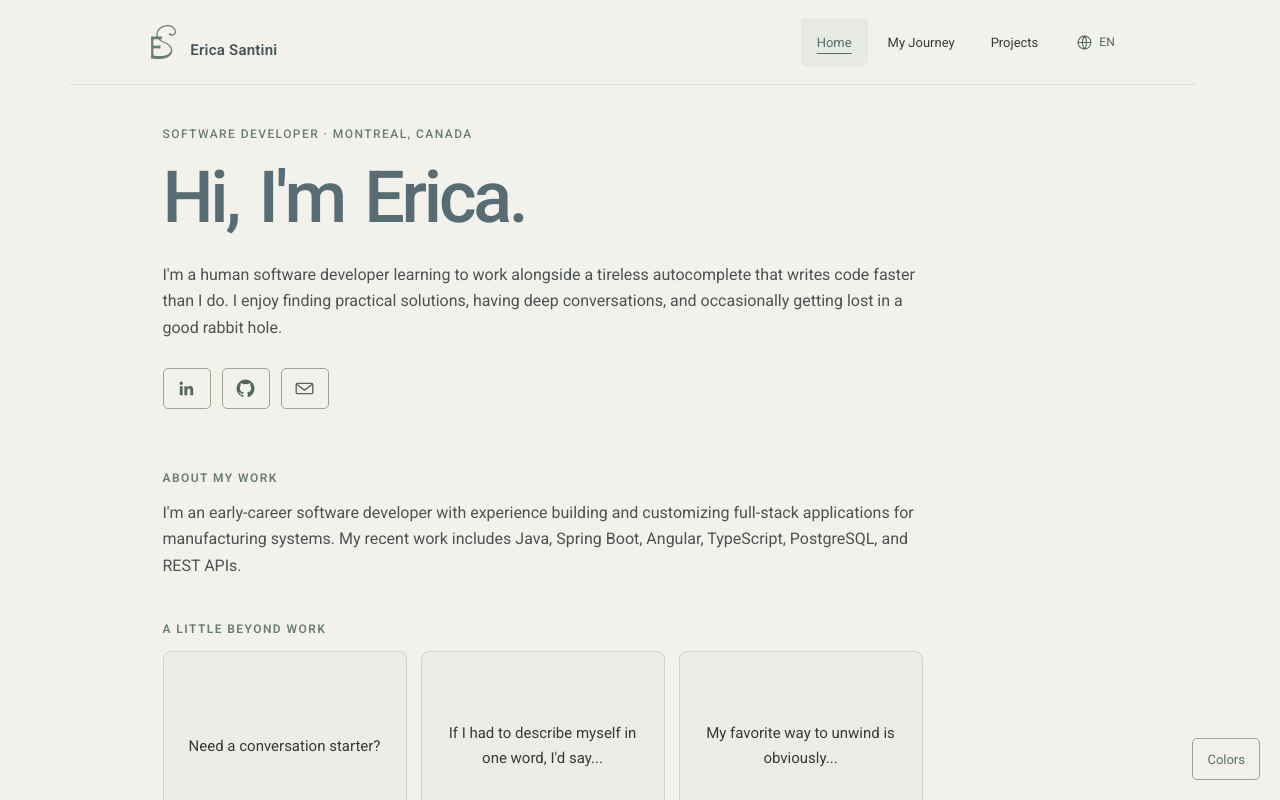
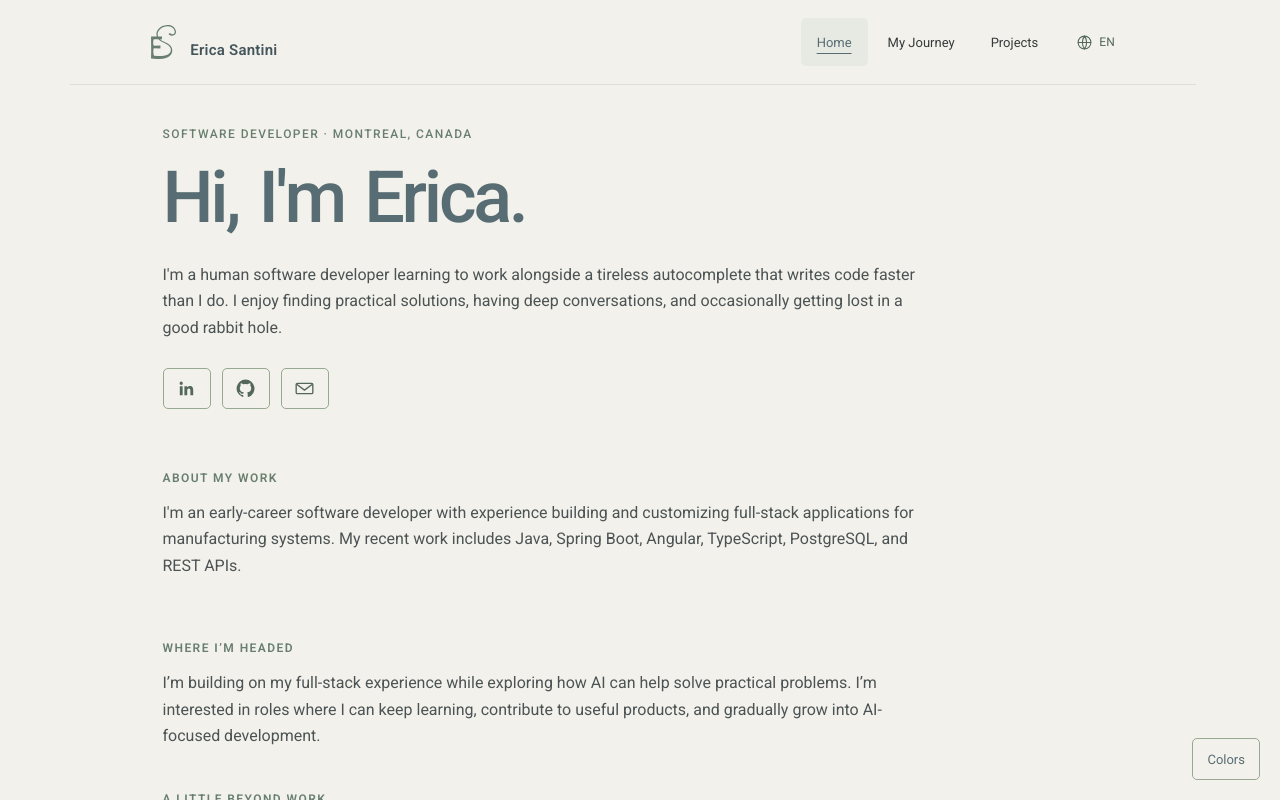
Before and after one commit to Kikasantini/erica-portfolio, a React (Vite) app: page /en in a window 1280 px wide. Shown: the top 800 px of the page. Built offline with nearby package versions, Linux system fonts and the light colour scheme.

Commit message:
feat: add career direction and certificate data

```diff
--- a/src/locales/en/home.json
+++ b/src/locales/en/home.json
@@ -41,5 +41,7 @@
       "label": "Email",
       "url": "mailto:ericasantini92@hotmail.com"
     }
-  ]
+  ],
+  "careerTitle": "Where I’m headed",
+  "careerSummary": "I’m building on my full-stack experience while exploring how AI can help solve practical problems. I’m interested in roles where I can keep learning, contribute to useful products, and gradually grow into AI-focused development."
 }
--- a/src/locales/en/journey.json
+++ b/src/locales/en/journey.json
@@ -1,5 +1,7 @@
 {
   "title": "My Journey",
+  "certificatesTitle": "Certificates",
+  "certificates": [],
   "experienceTitle": "Professional Experience",
   "educationTitle": "Education",
   "coreTechnologiesTitle": "Core Technologies",
--- a/src/locales/fr/home.json
+++ b/src/locales/fr/home.json
@@ -41,5 +41,7 @@
       "label": "Courriel",
       "url": "mailto:ericasantini92@hotmail.com"
     }
-  ]
+  ],
+  "careerTitle": "La direction que je souhaite prendre",
+  "careerSummary": "Je m’appuie sur mon expérience full-stack tout en explorant comment l’IA peut aider à résoudre des problèmes concrets. Je souhaite continuer à apprendre, contribuer à des produits utiles et m’orienter progressivement vers le développement axé sur l’IA."
 }
--- a/src/locales/fr/journey.json
+++ b/src/locales/fr/journey.json
@@ -1,5 +1,7 @@
 {
   "title": "Mon parcours",
+  "certificatesTitle": "Certifications",
+  "certificates": [],
   "experienceTitle": "Expérience professionnelle",
   "educationTitle": "Études",
   "coreTechnologiesTitle": "Technologies principales",
--- a/src/locales/pt/home.json
+++ b/src/locales/pt/home.json
@@ -41,5 +41,7 @@
       "label": "E-mail",
       "url": "mailto:ericasantini92@hotmail.com"
     }
-  ]
+  ],
+  "careerTitle": "O caminho que quero seguir",
+  "careerSummary": "Quero ampliar minha experiência full-stack enquanto exploro como a IA pode ajudar a resolver problemas práticos. Busco oportunidades em que eu possa continuar aprendendo, contribuir para produtos úteis e, aos poucos, me aproximar do desenvolvimento focado em IA."
 }
--- a/src/locales/pt/journey.json
+++ b/src/locales/pt/journey.json
@@ -1,5 +1,7 @@
 {
   "title": "Minha trajetória",
+  "certificatesTitle": "Certificados",
+  "certificates": [],
   "experienceTitle": "Experiência profissional",
   "educationTitle": "Formação",
   "coreTechnologiesTitle": "Tecnologias principais",
--- a/src/pages/Home.tsx
+++ b/src/pages/Home.tsx
@@ -119,6 +119,11 @@ export default function Home() {
         <p>{t('professionalSummary')}</p>
       </section>
 
+      <section className="home-section home-section--career" aria-labelledby="home-career-title">
+        <h2 id="home-career-title">{t('careerTitle')}</h2>
+        <p>{t('careerSummary')}</p>
+      </section>
+
       <section
         className="home-section home-section--personal"
         aria-labelledby="home-interests-title"
```
